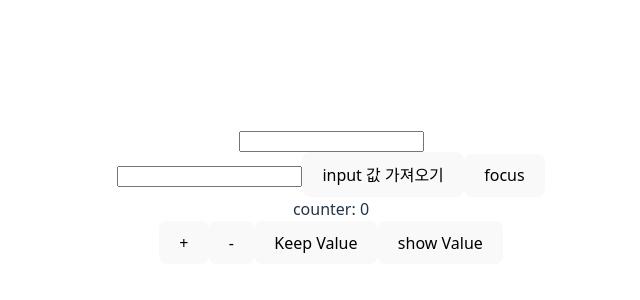
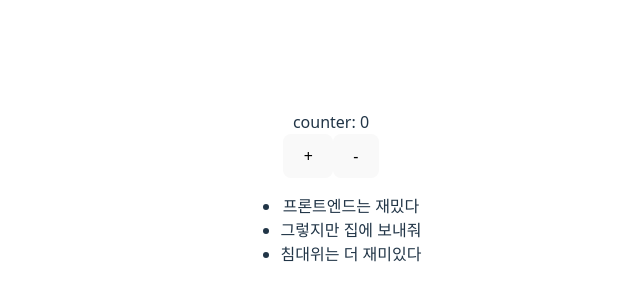
Before and after one commit to wrongstory/REACT-STUDY, a React (Vite) app in the folder five/: page / in a window 1280 px wide. Shown: the part 204-504 px from the top of the page, without its empty margins (309-949 px from the left). Built offline with nearby package versions, Linux system fonts and the light colour scheme; data requests are answered from the project's data file.

Commit message:
[React] 5-6 Hook_useFetch

```diff
--- a/five/src/App.jsx
+++ b/five/src/App.jsx
@@ -1,64 +1,58 @@
-import { useRef, useState } from 'react';
+import { useEffect, useState } from 'react';
 import './App.css';
 
 function App() {
+  const { counter, increment, decrement } = useCounter(0, 5);
+
+  const { loading: loading1, data: data1 } = useFetch(
+    'http://localhost:3000/data'
+  );
   return (
     <>
-      <ControlledInput />
-      <br />
-      <UseReftInput />
-      <Counter />
+      <div>counter: {counter}</div>
+      <button onClick={increment}> + </button>
+      <button onClick={decrement}> - </button>
+      {!loading1 && (
+        <ul>
+          {data1.map((el) => (
+            <li key={'data1' + el.id}>{el.content}</li>
+          ))}
+        </ul>
+      )}
     </>
   );
 }
 
-export default App;
+// 서버 데이터 가져오기
+const useFetch = (url) => {
+  const [loading, setLoading] = useState(true);
+  const [data, setData] = useState(null);
+  const [error, setError] = useState(null);
 
-// 1. 바로 리렌더가 일어나지않음 inputRef.current.value 를 통해 값 가져옴
-const UseReftInput = () => {
-  const inputRef = useRef(null);
-  console.log('UseRefInput');
-  const getInputValue = () => {
-    // value 값 가져옴 (DOM 주소 접근)
-    console.log(inputRef.current.value);
-  };
-  const focusInput = () => {
-    inputRef.current.focus();
-  };
-  return (
-    <>
-      <input ref={inputRef} />
-      <button onClick={getInputValue}>input 값 가져오기</button>
-      <button onClick={focusInput}>focus</button>
-    </>
-  );
+  useEffect(() => {
+    fetch(url)
+      .then((res) => res.json())
+      .then((res) => {
+        setData(res);
+        setLoading(false);
+      })
+      .catch((err) => {
+        setError(err);
+        setLoading(false);
+      });
+  }, [url]);
+
+  return { loading, data, error };
 };
 
-// 2. 바로바로 리렌더링이 일어남
-const ControlledInput = () => {
-  const [inputValue, setInputValue] = useState('');
-  console.log('ControlledInput');
-  return (
-    <input
-      value={inputValue}
-      onChange={(event) => setInputValue(event.target.value)}
-    />
-  );
+// counter 커스텀 훅
+const useCounter = (initialValue = 0, step = 1) => {
+  const [counter, setCounter] = useState(initialValue);
+
+  const increment = () => setCounter((prev) => prev + step);
+  const decrement = () => setCounter((prev) => prev - step);
+
+  return { counter, increment, decrement };
 };
 
-// useRef를 사용하면 리렌더링이 일어나도 이전 값이 저장되어 있음
-
-const Counter = () => {
-  const [counter, setCounter] = useState(0);
-  const numberRef = useRef(null);
-
-  return (
-    <>
-      <div>counter: {counter}</div>
-      <button onClick={() => setCounter((prev) => prev + 1)}> + </button>
-      <button onClick={() => setCounter((prev) => prev - 1)}> - </button>
-      <button onClick={() => (numberRef.current = counter)}>Keep Value</button>
-      <button onClick={() => console.log(numberRef.current)}>show Value</button>
-    </>
-  );
-};
+export default App;
```
Also changed, not shown: five/src/App_useRef.jsx (added, +64 -0 lines).
